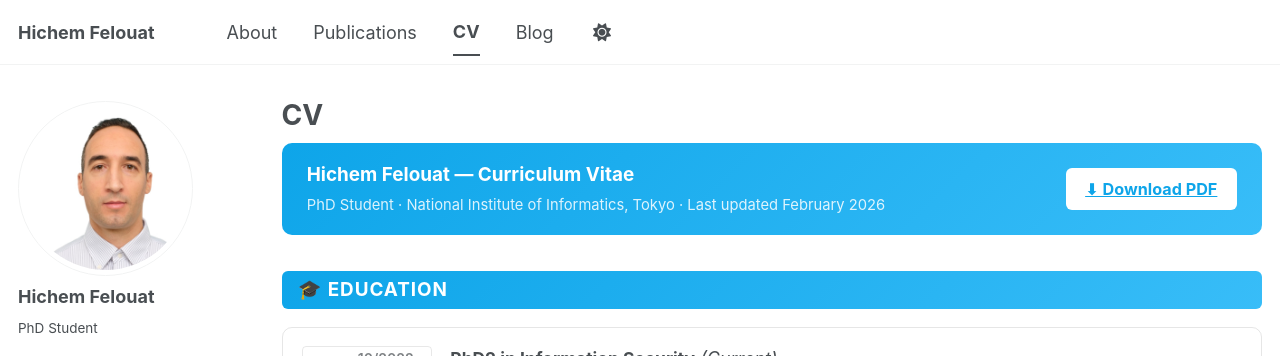
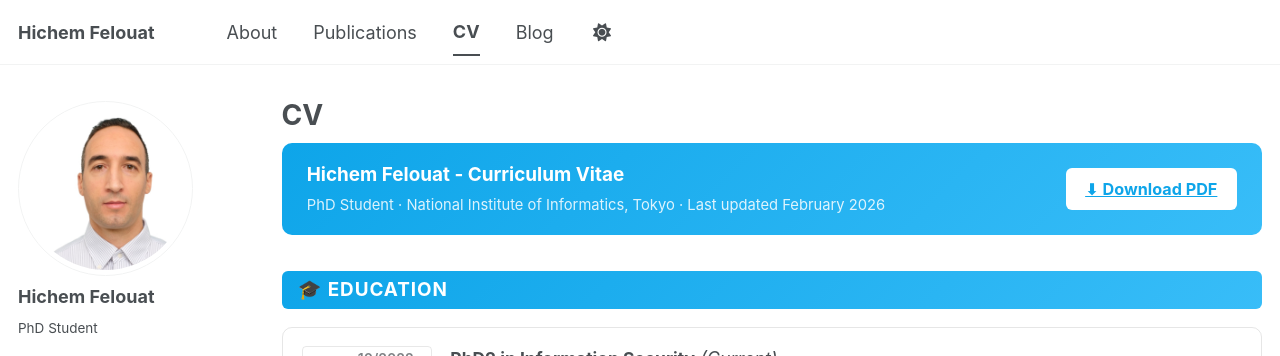
Before and after one commit to hichemfelouat/hichemfelouat.github.io, a Jekyll site: the page built from _pages/cv.md, in a window 1280 px wide and 900 px high. Shown: the top 356 px of the window. Built offline with Jekyll 4.4.1, drawn with Linux system fonts in a browser that asks for light colours; some web fonts are replaced; a script bundle is joined from its source files by our own code; library files that are not in the unit come from our copies.

Commit message:
Update cv.md

```diff
--- a/_pages/cv.md
+++ b/_pages/cv.md
@@ -199,7 +199,7 @@
 
 <div class="cv-download-bar">
   <div>
-    <strong>Hichem Felouat — Curriculum Vitae</strong><br>
+    <strong>Hichem Felouat - Curriculum Vitae</strong><br>
     <small>PhD Student · National Institute of Informatics, Tokyo · Last updated February 2026</small>
   </div>
   <a href="/files/cv.pdf" class="cv-dl-btn">⬇ Download PDF</a>
```
